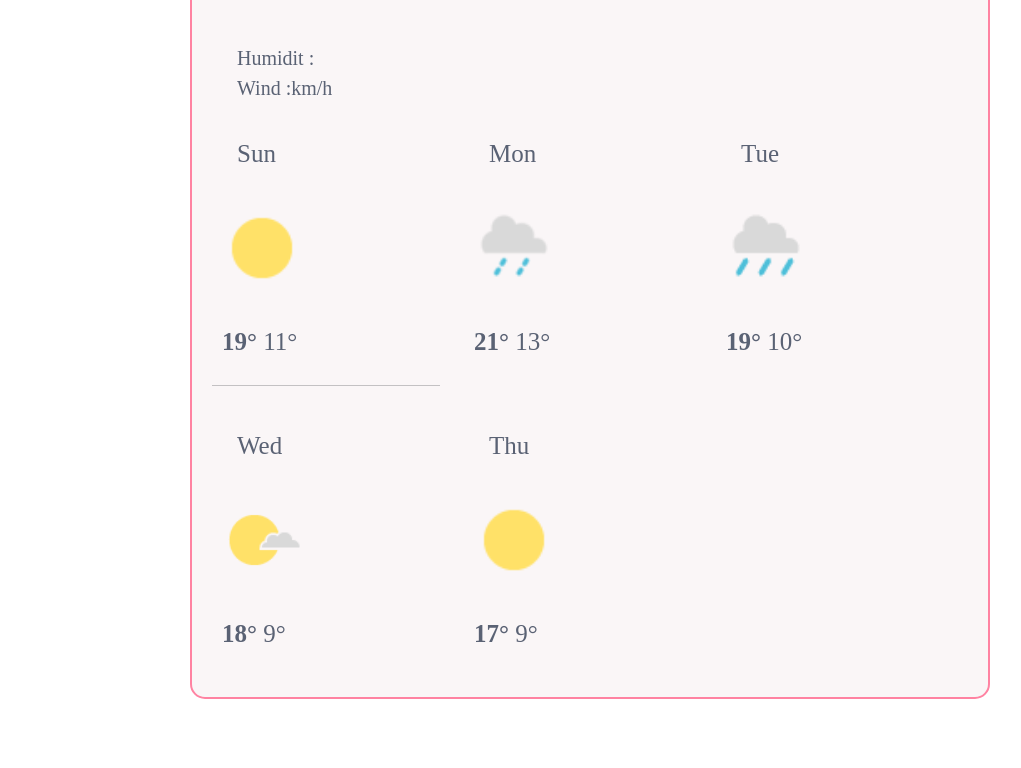
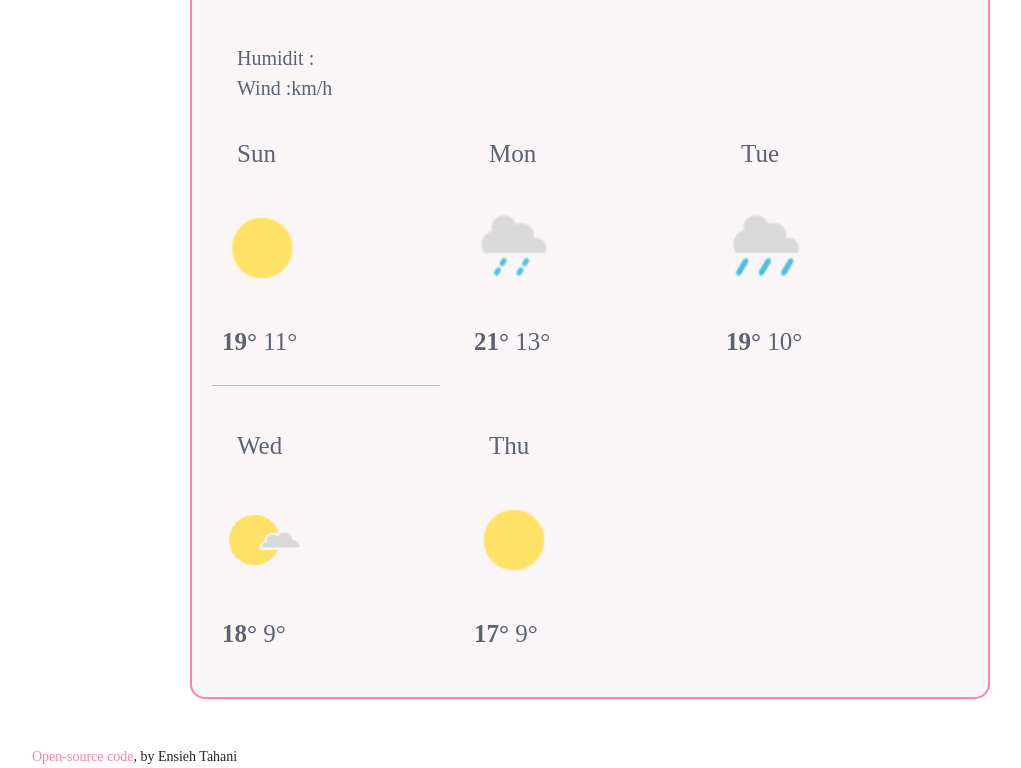
Before and after one commit to ensieh-tahani/Search-Engine-SheCodes-Plus-Week5-6, a website built with Parcel: page index.html in a window 1280 px wide. Shown: the part 409-1177 px from the top of the page, without its empty margins (50-1071 px from the left). Before the commit the page ends 1153 px from the top, so only its background shows below. Built offline with nearby package versions, Linux system fonts and the light colour scheme; no server answers.

Commit message:
add link Open-source code

```diff
--- a/index.html
+++ b/index.html
@@ -95,6 +95,7 @@
   </div>
 </div>
 </div>
+    <small><a href="https://github.com/ensieh-tahani/Search-Engine-SheCodes-Plus-Week5-week5.git" target="_blank">Open-source code</a>, by Ensieh Tahani</small>
     <script src="src/index.js"></script>
 </body>
 </html>
```
